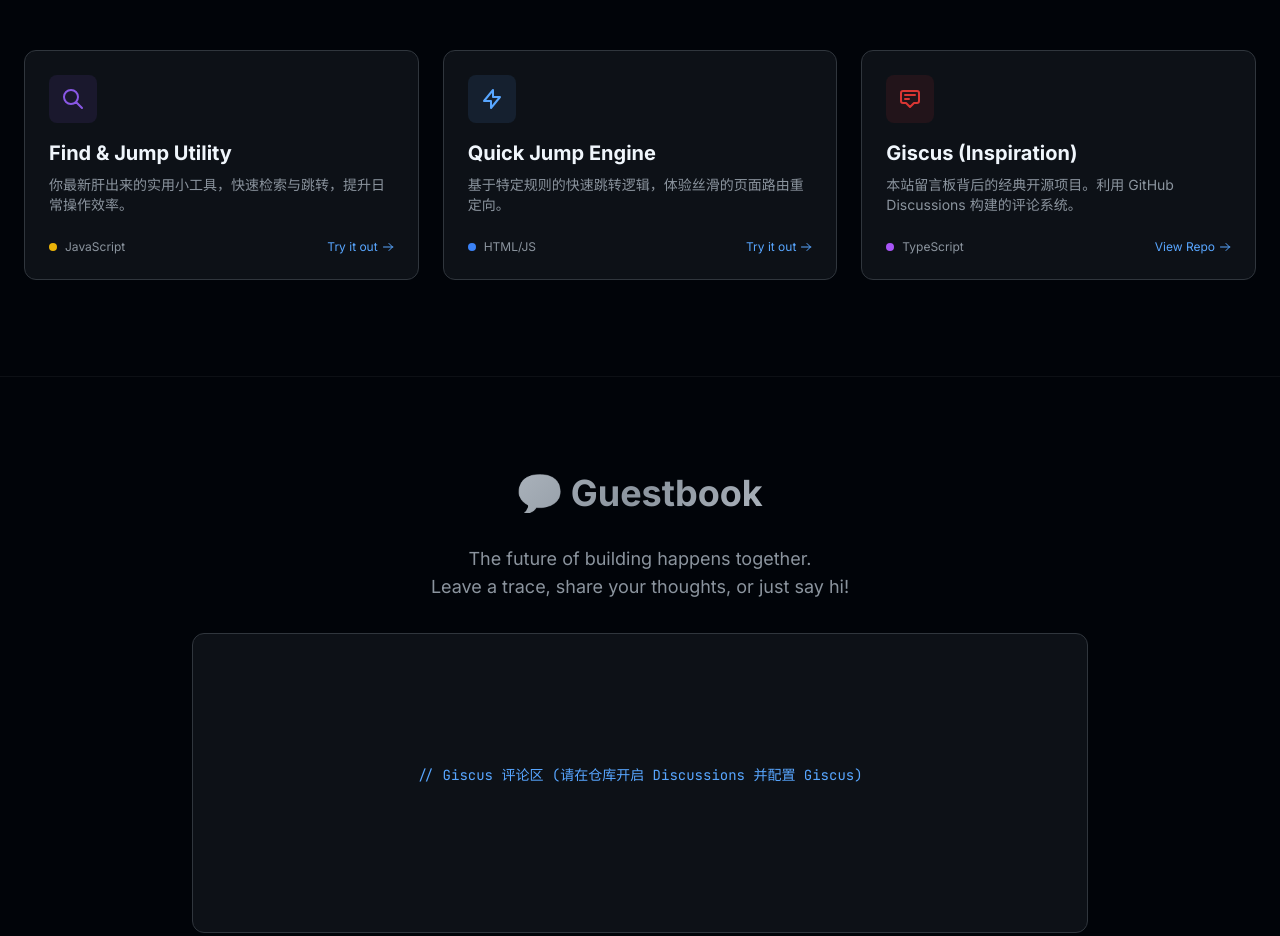
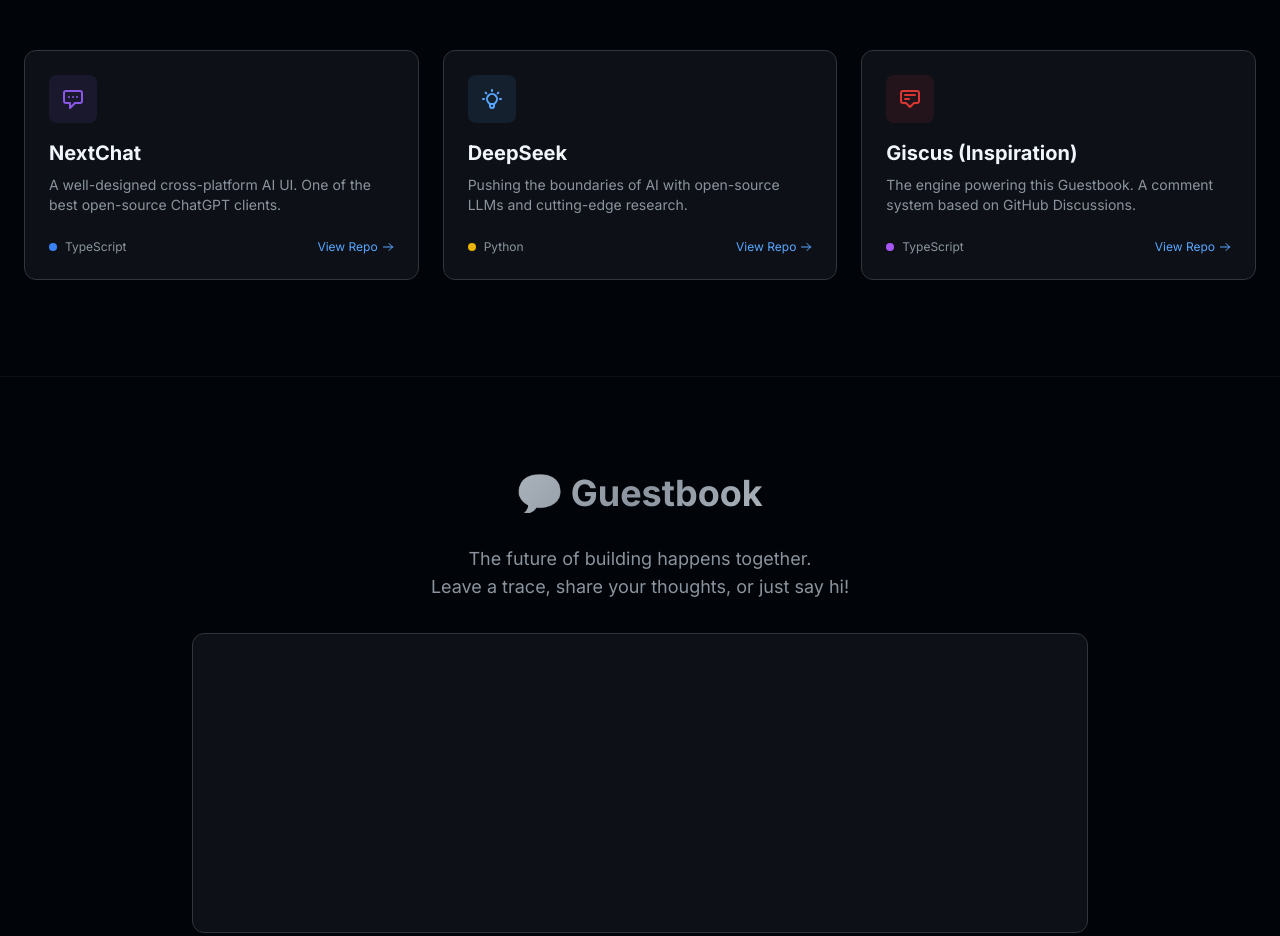
Before and after one commit to WJULY42/WJULY42.github.io, a plain HTML site: page index.html in a window 1280 px wide. Shown: the part 1380-2316 px from the top of the page. Drawn offline with nearby package versions, Linux system fonts and the light colour scheme.

Commit message:
Refactor index.html and update card links
Refactor HTML structure and update card content.

```diff
--- a/index.html
+++ b/index.html
@@ -38,17 +38,12 @@
                     animation: {
                         'float': 'float 20s ease-in-out infinite',
                         'float-delayed': 'float 25s ease-in-out infinite reverse',
-                        'fade-in-up': 'fadeInUp 0.8s ease-out forwards',
                     },
                     keyframes: {
                         float: {
                             '0%, 100%': { transform: 'translate(0, 0) scale(1)' },
                             '33%': { transform: 'translate(30px, -50px) scale(1.05)' },
                             '66%': { transform: 'translate(-20px, 20px) scale(0.95)' },
-                        },
-                        fadeInUp: {
-                            '0%': { opacity: '0', transform: 'translateY(30px)' },
-                            '100%': { opacity: '1', transform: 'translateY(0)' },
                         }
                     }
                 }
@@ -57,76 +52,25 @@
     </script>
 
     <style>
-        body {
-            background-color: #010409;
-            color: #f0f6fc;
-            overflow-x: hidden;
-        }
+        body { background-color: #010409; color: #f0f6fc; overflow-x: hidden; }
+        ::-webkit-scrollbar { width: 8px; } ::-webkit-scrollbar-track { background: #010409; } ::-webkit-scrollbar-thumb { background: #30363d; border-radius: 4px; }
 
-        ::-webkit-scrollbar { width: 8px; }
-        ::-webkit-scrollbar-track { background: #010409; }
-        ::-webkit-scrollbar-thumb { background: #30363d; border-radius: 4px; }
-
-        .spotlight-card {
-            position: relative;
-            background: #0d1117;
-            border: 1px solid #30363d;
-            overflow: hidden;
-            transition: border-color 0.3s ease;
-        }
-        .spotlight-card::before {
-            content: '';
-            position: absolute;
-            top: 0; left: 0; right: 0; bottom: 0;
-            background: radial-gradient(
-                800px circle at var(--mouse-x, 50%) var(--mouse-y, 50%),
-                rgba(137, 87, 229, 0.15),
-                transparent 40%
-            );
-            z-index: 0;
-            opacity: 0;
-            transition: opacity 0.3s ease;
-        }
+        .spotlight-card { position: relative; background: #0d1117; border: 1px solid #30363d; overflow: hidden; transition: border-color 0.3s ease; }
+        .spotlight-card::before { content: ''; position: absolute; top: 0; left: 0; right: 0; bottom: 0; background: radial-gradient(800px circle at var(--mouse-x, 50%) var(--mouse-y, 50%), rgba(137, 87, 229, 0.15), transparent 40%); z-index: 0; opacity: 0; transition: opacity 0.3s ease; }
         .spotlight-card:hover::before { opacity: 1; }
         .spotlight-card:hover { border-color: rgba(137, 87, 229, 0.5); }
         .spotlight-card > * { position: relative; z-index: 1; }
 
-        .cursor-blink::after {
-            content: '_';
-            animation: blink 1s step-end infinite;
-        }
-        @keyframes blink {
-            0%, 100% { opacity: 1; }
-            50% { opacity: 0; }
-        }
+        .cursor-blink::after { content: '_'; animation: blink 1s step-end infinite; }
+        @keyframes blink { 0%, 100% { opacity: 1; } 50% { opacity: 0; } }
 
-        .text-gradient {
-            background: linear-gradient(135deg, #f0f6fc 0%, #8b949e 50%, #f0f6fc 100%);
-            -webkit-background-clip: text;
-            background-clip: text;
-            color: transparent;
-        }
+        .text-gradient { background: linear-gradient(135deg, #f0f6fc 0%, #8b949e 50%, #f0f6fc 100%); -webkit-background-clip: text; background-clip: text; color: transparent; }
+        .text-gradient-glow { background: linear-gradient(135deg, #58a6ff 0%, #8957e5 50%, #da3633 100%); -webkit-background-clip: text; background-clip: text; color: transparent; text-shadow: 0 0 30px rgba(137, 87, 229, 0.3); }
 
-        .text-gradient-glow {
-            background: linear-gradient(135deg, #58a6ff 0%, #8957e5 50%, #da3633 100%);
-            -webkit-background-clip: text;
-            background-clip: text;
-            color: transparent;
-            text-shadow: 0 0 30px rgba(137, 87, 229, 0.3);
-        }
+        .no-scrollbar::-webkit-scrollbar { display: none; } .no-scrollbar { -ms-overflow-style: none; scrollbar-width: none; }
 
-        .no-scrollbar::-webkit-scrollbar { display: none; }
-        .no-scrollbar { -ms-overflow-style: none; scrollbar-width: none; }
-
-        .reveal {
-            opacity: 0;
-            transform: translateY(30px);
-            transition: all 0.8s cubic-bezier(0.16, 1, 0.3, 1);
-        }
-        .reveal.active {
-            opacity: 1;
-            transform: translateY(0);
-        }
+        .reveal { opacity: 0; transform: translateY(30px); transition: all 0.8s cubic-bezier(0.16, 1, 0.3, 1); }
+        .reveal.active { opacity: 1; transform: translateY(0); }
     </style>
 </head>
 <body class="font-sans antialiased">
@@ -244,39 +188,40 @@
             </div>
 
             <div class="grid grid-cols-1 md:grid-cols-2 lg:grid-cols-3 gap-6">
-                <!-- Card 1: 你的真实工具 find.html -->
-                <a href="/find.html" class="spotlight-card rounded-xl p-6 transition-all duration-300 hover:border-glow-purple/50 reveal block">
+
+                <!-- Card 1: NextChat (Modified) -->
+                <a href="https://github.com/ChatGPTNextWeb/NextChat" target="_blank" rel="noopener noreferrer" class="spotlight-card rounded-xl p-6 transition-all duration-300 hover:border-glow-purple/50 reveal block">
                     <div class="w-12 h-12 bg-glow-purple/10 rounded-lg flex items-center justify-center mb-4 text-glow-purple">
-                        <svg class="w-6 h-6" fill="none" stroke="currentColor" viewBox="0 0 24 24"><path stroke-linecap="round" stroke-linejoin="round" stroke-width="2" d="M21 21l-6-6m2-5a7 7 0 11-14 0 7 7 0 0114 0z"></path></svg>
+                        <svg class="w-6 h-6" fill="none" stroke="currentColor" viewBox="0 0 24 24"><path stroke-linecap="round" stroke-linejoin="round" stroke-width="2" d="M8 10h.01M12 10h.01M16 10h.01M9 16H5a2 2 0 01-2-2V6a2 2 0 012-2h14a2 2 0 012 2v8a2 2 0 01-2 2h-5l-5 5v-5z"></path></svg>
                     </div>
-                    <h3 class="text-xl font-bold text-space-text mb-2">Find & Jump Utility</h3>
-                    <p class="text-space-muted text-sm mb-6">你最新肝出来的实用小工具，快速检索与跳转，提升日常操作效率。</p>
+                    <h3 class="text-xl font-bold text-space-text mb-2">NextChat</h3>
+                    <p class="text-space-muted text-sm mb-6">A well-designed cross-platform AI UI. One of the best open-source ChatGPT clients.</p>
                     <div class="flex items-center justify-between text-xs text-space-muted">
-                        <span class="flex items-center"><span class="w-2 h-2 rounded-full bg-yellow-500 mr-2"></span> JavaScript</span>
-                        <span class="text-glow-blue hover:underline flex items-center">Try it out <svg class="w-3 h-3 ml-1" fill="none" stroke="currentColor" viewBox="0 0 24 24"><path stroke-linecap="round" stroke-linejoin="round" stroke-width="2" d="M14 5l7 7m0 0l-7 7m7-7H3"></path></svg></span>
+                        <span class="flex items-center"><span class="w-2 h-2 rounded-full bg-blue-500 mr-2"></span> TypeScript</span>
+                        <span class="text-glow-blue hover:underline flex items-center">View Repo <svg class="w-3 h-3 ml-1" fill="none" stroke="currentColor" viewBox="0 0 24 24"><path stroke-linecap="round" stroke-linejoin="round" stroke-width="2" d="M14 5l7 7m0 0l-7 7m7-7H3"></path></svg></span>
                     </div>
                 </a>
 
-                <!-- Card 2: 你的真实工具 jump.html -->
-                <a href="/jump.html" class="spotlight-card rounded-xl p-6 transition-all duration-300 hover:border-glow-blue/50 reveal block" style="transition-delay: 100ms;">
+                <!-- Card 2: DeepSeek (Modified) -->
+                <a href="https://github.com/deepseek-ai" target="_blank" rel="noopener noreferrer" class="spotlight-card rounded-xl p-6 transition-all duration-300 hover:border-glow-blue/50 reveal block" style="transition-delay: 100ms;">
                     <div class="w-12 h-12 bg-glow-blue/10 rounded-lg flex items-center justify-center mb-4 text-glow-blue">
-                        <svg class="w-6 h-6" fill="none" stroke="currentColor" viewBox="0 0 24 24"><path stroke-linecap="round" stroke-linejoin="round" stroke-width="2" d="M13 10V3L4 14h7v7l9-11h-7z"></path></svg>
+                        <svg class="w-6 h-6" fill="none" stroke="currentColor" viewBox="0 0 24 24"><path stroke-linecap="round" stroke-linejoin="round" stroke-width="2" d="M9.663 17h4.673M12 3v1m6.364 1.636l-.707.707M21 12h-1M4 12H3m3.343-5.657l-.707-.707m2.828 9.9a5 5 0 117.072 0l-.548.547A3.374 3.374 0 0014 18.469V19a2 2 0 11-4 0v-.531c0-.895-.356-1.754-.988-2.386l-.548-.547z"></path></svg>
                     </div>
-                    <h3 class="text-xl font-bold text-space-text mb-2">Quick Jump Engine</h3>
-                    <p class="text-space-muted text-sm mb-6">基于特定规则的快速跳转逻辑，体验丝滑的页面路由重定向。</p>
+                    <h3 class="text-xl font-bold text-space-text mb-2">DeepSeek</h3>
+                    <p class="text-space-muted text-sm mb-6">Pushing the boundaries of AI with open-source LLMs and cutting-edge research.</p>
                     <div class="flex items-center justify-between text-xs text-space-muted">
-                        <span class="flex items-center"><span class="w-2 h-2 rounded-full bg-blue-500 mr-2"></span> HTML/JS</span>
-                        <span class="text-glow-blue hover:underline flex items-center">Try it out <svg class="w-3 h-3 ml-1" fill="none" stroke="currentColor" viewBox="0 0 24 24"><path stroke-linecap="round" stroke-linejoin="round" stroke-width="2" d="M14 5l7 7m0 0l-7 7m7-7H3"></path></svg></span>
+                        <span class="flex items-center"><span class="w-2 h-2 rounded-full bg-yellow-500 mr-2"></span> Python</span>
+                        <span class="text-glow-blue hover:underline flex items-center">View Repo <svg class="w-3 h-3 ml-1" fill="none" stroke="currentColor" viewBox="0 0 24 24"><path stroke-linecap="round" stroke-linejoin="round" stroke-width="2" d="M14 5l7 7m0 0l-7 7m7-7H3"></path></svg></span>
                     </div>
                 </a>
 
-                <!-- Card 3: 经典开源项目转向 (Giscus) -->
+                <!-- Card 3: Giscus (Kept as Inspiration) -->
                 <a href="https://github.com/giscus/giscus" target="_blank" rel="noopener noreferrer" class="spotlight-card rounded-xl p-6 transition-all duration-300 hover:border-glow-pink/50 reveal block" style="transition-delay: 200ms;">
                     <div class="w-12 h-12 bg-glow-pink/10 rounded-lg flex items-center justify-center mb-4 text-glow-pink">
                         <svg class="w-6 h-6" fill="none" stroke="currentColor" viewBox="0 0 24 24"><path stroke-linecap="round" stroke-linejoin="round" stroke-width="2" d="M7 8h10M7 12h4m1 8l-4-4H5a2 2 0 01-2-2V6a2 2 0 012-2h14a2 2 0 012 2v8a2 2 0 01-2 2h-3l-4 4z"></path></svg>
                     </div>
                     <h3 class="text-xl font-bold text-space-text mb-2">Giscus (Inspiration)</h3>
-                    <p class="text-space-muted text-sm mb-6">本站留言板背后的经典开源项目。利用 GitHub Discussions 构建的评论系统。</p>
+                    <p class="text-space-muted text-sm mb-6">The engine powering this Guestbook. A comment system based on GitHub Discussions.</p>
                     <div class="flex items-center justify-between text-xs text-space-muted">
                         <span class="flex items-center"><span class="w-2 h-2 rounded-full bg-purple-500 mr-2"></span> TypeScript</span>
                         <span class="text-glow-blue hover:underline flex items-center">View Repo <svg class="w-3 h-3 ml-1" fill="none" stroke="currentColor" viewBox="0 0 24 24"><path stroke-linecap="round" stroke-linejoin="round" stroke-width="2" d="M14 5l7 7m0 0l-7 7m7-7H3"></path></svg></span>
@@ -293,12 +238,8 @@
             <p class="text-space-muted text-lg">The future of building happens together. <br>Leave a trace, share your thoughts, or just say hi!</p>
 
             <div class="bg-space-800 border border-space-border rounded-xl p-8 min-h-[300px] flex flex-col items-center justify-center text-space-muted font-mono text-sm">
-                <p class="mb-4 text-glow-blue">// Giscus 评论区 (请在仓库开启 Discussions 并配置 Giscus)</p>
                 <div class="w-full max-w-2xl text-left text-space-text">
-                    <!--
-                        注意：要让它真正生效，请去 giscus.app 获取你的 data-repo-id 和 data-category-id
-                        替换下方的 YOUR_REPO_ID 和 YOUR_CATEGORY_ID
-                    -->
+                    <!-- Giscus 脚本 -->
                     <script src="https://giscus.app/client.js"
                             data-repo="WJULY42/WJULY42.github.io"
                             data-repo-id="YOUR_REPO_ID"
@@ -370,19 +311,13 @@
 
         // 2. 滚动显示动画 (Intersection Observer)
         const observer = new IntersectionObserver((entries) => {
-            entries.forEach(entry => {
-                if (entry.isIntersecting) {
-                    entry.target.classList.add('active');
-                }
-            });
+            entries.forEach(entry => { if (entry.isIntersecting) entry.target.classList.add('active'); });
         }, { threshold: 0.1 });
-
         document.querySelectorAll('.reveal').forEach(el => observer.observe(el));
 
         // 3. 交互式终端逻辑
         const termOut = document.getElementById('terminal-output');
         const cmdBtns = document.querySelectorAll('.cmd-btn');
-
         const responses = {
             'npm run build': [
                 { text: '> lunarhope-tools@1.0.0 build', color: 'text-space-muted' },
@@ -411,11 +346,9 @@
                 const cmd = btn.dataset.cmd;
                 const cursorLine = termOut.querySelector('.cursor-blink');
                 if(cursorLine) cursorLine.classList.remove('cursor-blink');
-
                 const cmdLine = document.createElement('p');
                 cmdLine.innerHTML = `<span class="text-glow-green">➜</span> <span class="text-glow-blue">~</span> ${cmd}`;
                 termOut.appendChild(cmdLine);
-
                 let delay = 300;
                 responses[cmd].forEach(res => {
                     setTimeout(() => {
@@ -427,7 +360,6 @@
                     }, delay);
                     delay += 200 + Math.random() * 300;
                 });
-
                 setTimeout(() => {
                     const newCursor = document.createElement('p');
                     newCursor.innerHTML = `<span class="text-glow-green">➜</span> <span class="text-glow-blue">~</span> <span class="cursor-blink text-space-text"></span>`;
@@ -441,46 +373,23 @@
         const palette = document.getElementById('cmd-palette');
         const panel = document.getElementById('cmd-panel');
         const input = document.getElementById('cmd-input');
-
         function togglePalette() {
             if (palette.classList.contains('hidden')) {
-                palette.classList.remove('hidden');
-                palette.classList.add('flex');
-                setTimeout(() => {
-                    panel.classList.remove('scale-95', 'opacity-0');
-                    input.focus();
-                }, 10);
+                palette.classList.remove('hidden'); palette.classList.add('flex');
+                setTimeout(() => { panel.classList.remove('scale-95', 'opacity-0'); input.focus(); }, 10);
             } else {
                 panel.classList.add('scale-95', 'opacity-0');
-                setTimeout(() => {
-                    palette.classList.add('hidden');
-                    palette.classList.remove('flex');
-                }, 200);
+                setTimeout(() => { palette.classList.add('hidden'); palette.classList.remove('flex'); }, 200);
             }
         }
-
         document.getElementById('cmd-k-btn').addEventListener('click', togglePalette);
         document.getElementById('cmd-k-btn-mobile').addEventListener('click', togglePalette);
-
         document.addEventListener('keydown', (e) => {
-            if ((e.metaKey || e.ctrlKey) && e.key === 'k') {
-                e.preventDefault();
-                togglePalette();
-            }
-            if (e.key === 'Escape' && !palette.classList.contains('hidden')) {
-                togglePalette();
-            }
+            if ((e.metaKey || e.ctrlKey) && e.key === 'k') { e.preventDefault(); togglePalette(); }
+            if (e.key === 'Escape' && !palette.classList.contains('hidden')) togglePalette();
         });
-
-        palette.addEventListener('click', (e) => {
-            if (e.target === palette) togglePalette();
-        });
-
-        document.querySelectorAll('.cmd-item').forEach(item => {
-            item.addEventListener('click', () => {
-                togglePalette();
-            });
-        });
+        palette.addEventListener('click', (e) => { if (e.target === palette) togglePalette(); });
+        document.querySelectorAll('.cmd-item').forEach(item => { item.addEventListener('click', () => togglePalette()); });
     </script>
 </body>
 </html>
```
